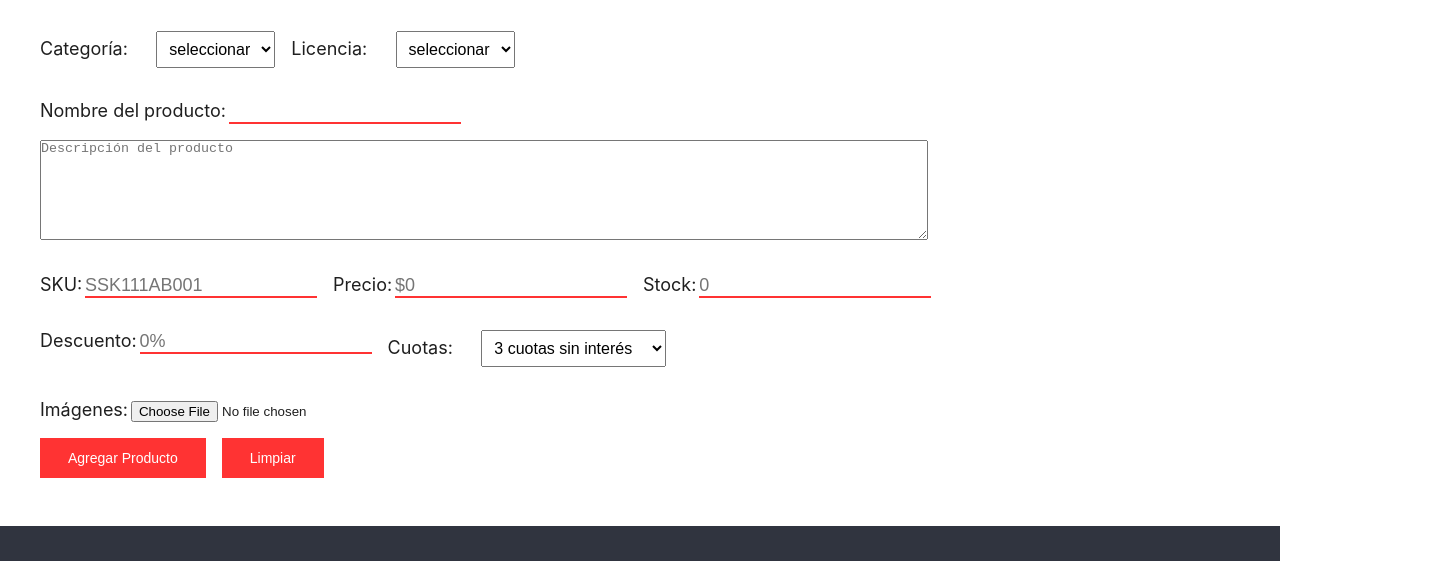
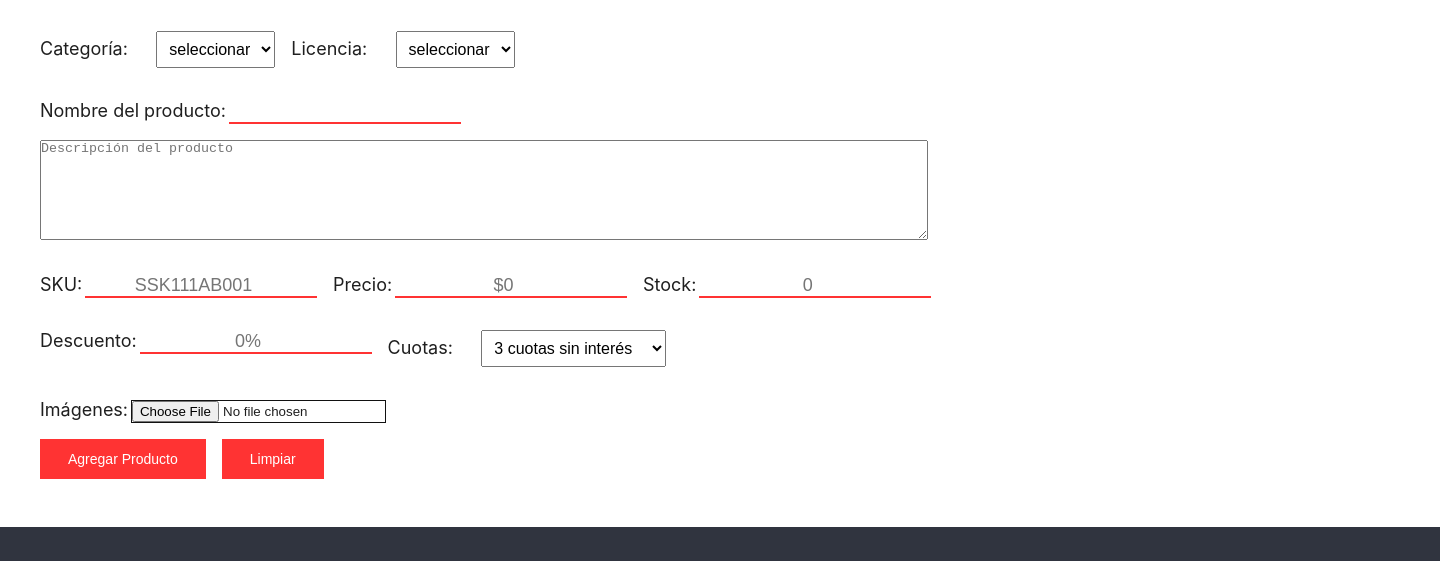
Before and after one commit to lucia-pitrelli/challenge_integrador, a website: page public/pages/admin/create.html in a window 1280 px wide. Shown: the part 239-800 px from the top of the page, 1440 px wide, since content can reach past the window. Drawn offline with Linux system fonts and the light colour scheme.

Commit message:
cambios en pages admin

```diff
--- a/public/pages/admin/create.html
+++ b/public/pages/admin/create.html
@@ -4,7 +4,8 @@
 <head>
   <meta charset="UTF-8" />
   <meta name="viewport" content="width=device-width, initial-scale=1.0" />
-  <link rel="stylesheet" href="/css/styleadmin.css">
+  <link rel="stylesheet" href="../../css/style.css">
+  <link rel="stylesheet" href="../../css/styleadmin.css">
   <title>Create</title>
 </head>
 
```
Also changed, not shown: public/pages/admin/edit.html (+2 -1 lines), public/pages/admin/login.html (+2 -1 lines), public/pages/admin/register.html (+2 -1 lines).
